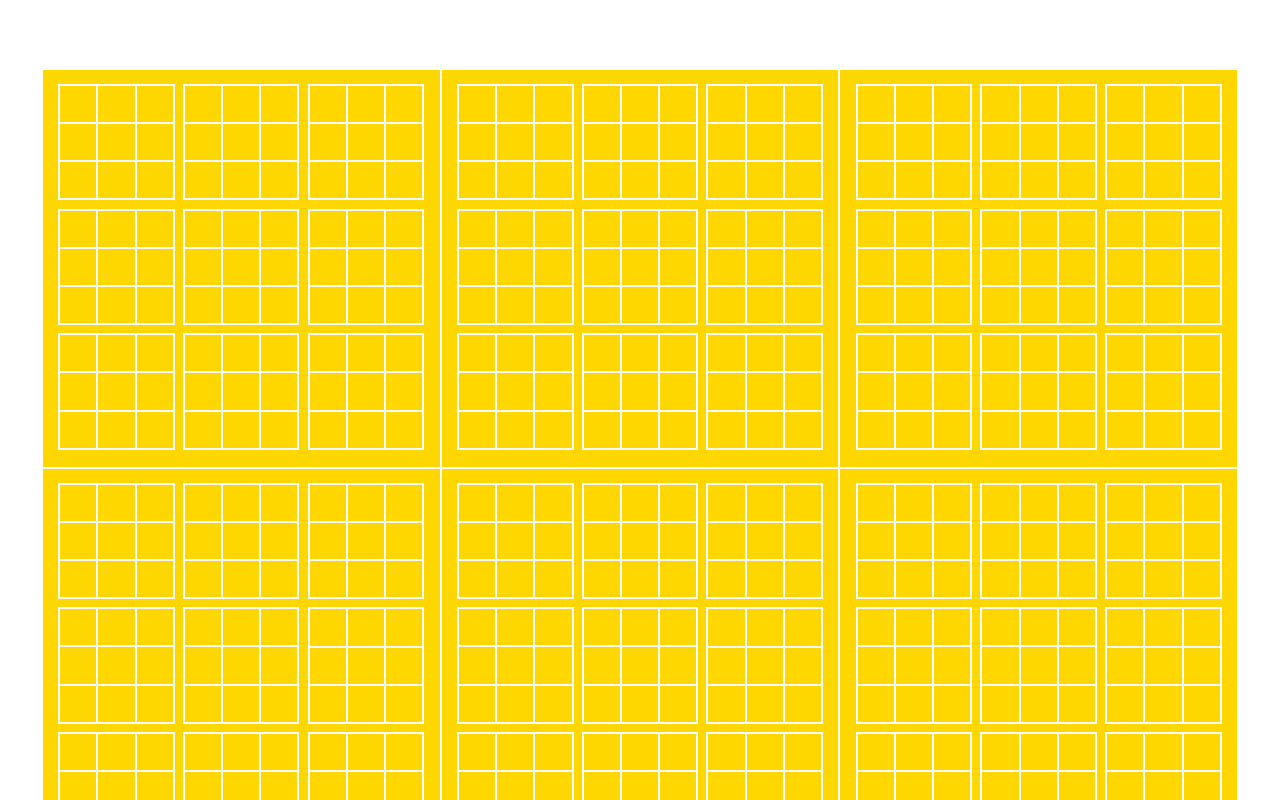
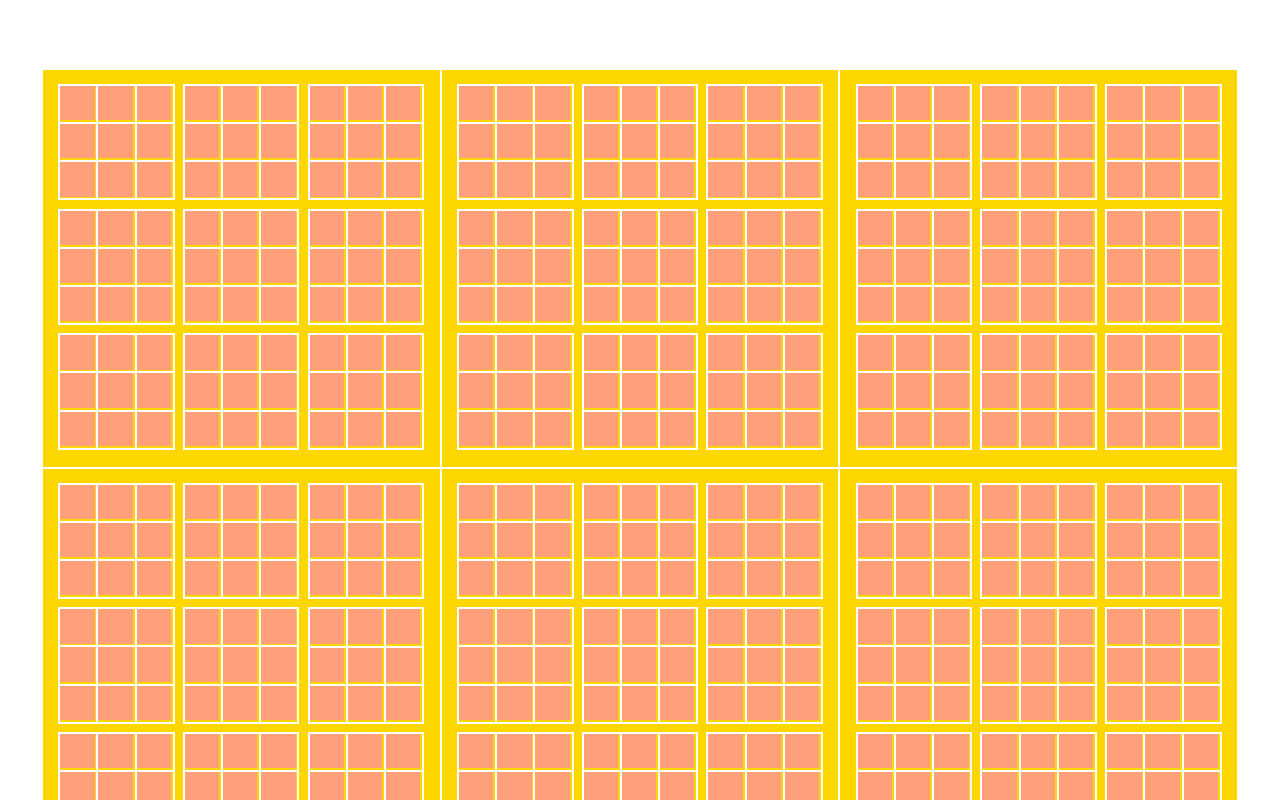
Before and after one commit to sunnyux/tic-tac-toe-3-vue-frontend, a Vue app: page / in a window 1280 px wide. Shown: the top 800 px of the page. Built offline with nearby package versions, Linux system fonts and the light colour scheme; the HTML template or start-up script is replaced by a standard one.

Commit message:
Add ability to change board color after click

```diff
--- a/src/components/Cell.vue
+++ b/src/components/Cell.vue
@@ -1,5 +1,5 @@
 <template>
-  <button class="cell" :disabled="marked" @click="changeState">
+  <button class="cell" :class="color" :disabled="marked" @click="changeState">
     {{mark}}
   </button>
 </template>
@@ -9,15 +9,13 @@
 
   export default {
     name: "cell",
-
     props: {
       cellID: {
         type: Object,
         required: true
       }
     },
-
-    data: function () {
+    data() {
       return {
         mark: ""
       }
@@ -25,6 +23,16 @@
     computed: {
       marked() {
         return this.mark !== ""
+      },
+      color() {
+        /*eslint-disable no-console*/
+        console.log((this.$store.state.boardPlaying));
+        if(this.$store.state.boardPlaying === "init" || this.$store.state.boardPlaying === "X")
+          return 'playerx';
+        else if(this.$store.state.boardPlaying === "O")
+          return 'playero';
+        else
+          return 'unplayable'
       }
     },
 
@@ -32,7 +40,7 @@
       changeState() {
         this.mark = this.$store.getters.getMark;
         this.$store.commit("changeTurn")
-
+        //TODO (rule + display): change board color after play
         /* eslint-disable no-console */
         console.log(this.cellID)
       },
@@ -62,7 +70,18 @@
     box-shadow: none;
     /*border: 2px solid white;*/
     border: none;
-    background: gold;
+  }
+
+  .playerx {
+    background: lightsalmon;
+  }
+
+  .playero {
+    background-color: cornflowerblue;
+  }
+
+  .unplayable {
+    background-color: gold;
   }
 
 </style>
--- a/src/components/Octothorpe.vue
+++ b/src/components/Octothorpe.vue
@@ -100,7 +100,7 @@
     padding: 0;
     width: 90%;
     height: 90%;
-    background: white;
+    /*background: gold;*/
   }
 
   .lasttable {
--- a/src/components/store.ts
+++ b/src/components/store.ts
@@ -6,7 +6,7 @@ export const store = new Vuex.Store({
   state: {
     player: "X",
     depth: 0,
-    boardPlaying: 0,
+    boardPlaying: "init",
     winner: ""
   },
   mutations: {
```
